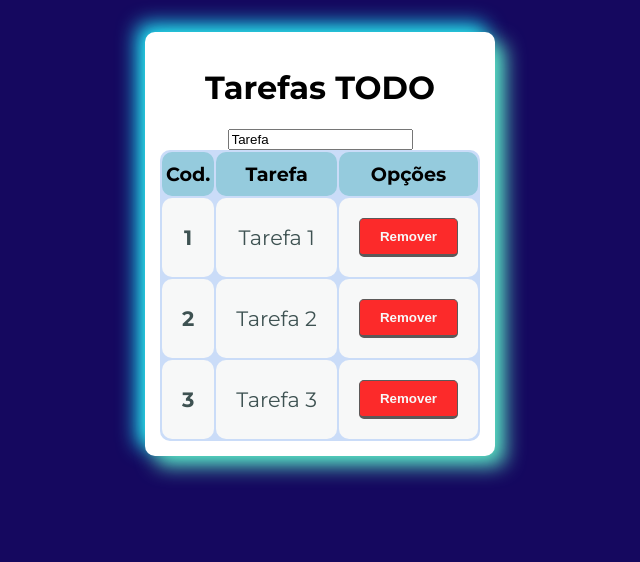
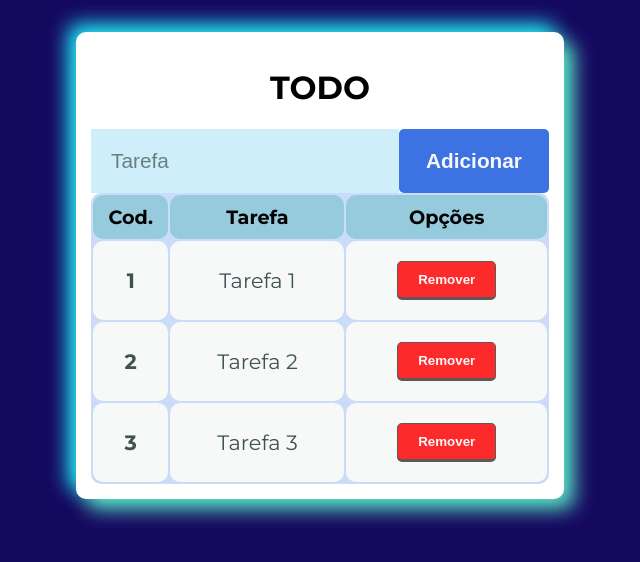
Before and after one commit to pedrohsa1/To-Do-Vue, a Vue app in the folder project-todo/: page / in a window 1280 px wide. Shown: the top 562 px of the page, without its empty margins (320-960 px from the left). Built offline with nearby package versions, Linux system fonts and the light colour scheme.

Commit message:
Estilizando o botão de adicionar tarefa

```diff
--- a/project-todo/src/components/Tarefas.vue
+++ b/project-todo/src/components/Tarefas.vue
@@ -6,7 +6,8 @@
     <input type="text"
            placeholder="Nome da Tarefa"
            v-model="nome"
-           v-on:keyup.enter="addTarefa()"/>
+           @keyup.enter="addTarefa()"/>
+    <button class="btn btnInput" @click="addTarefa()">Adicionar</button>
 
     <table>
       <thead>
@@ -33,7 +34,7 @@
 export default {
   data(){
     return {
-      titulo: "Tarefas TODO",
+      titulo: "TODO",
       nome: "Tarefa",
       tarefas: [
         {id: 1, nome: "Tarefa 1"},
@@ -64,5 +65,28 @@ export default {
 </script>
 
 <style scoped>
+  input {
+    width: calc(100%-150px);
+    border:0;
+    padding: 20px;
+    background-color: rgb(206, 239, 250);
+    font-size: 1.3em;
+    color: #687f7f;
+    /*display: inline; Se fizer o display inline, não precisa fazer o calculo para o botão e o campo ficarem juntos*/
+  }
 
+  .btnInput{
+    width: 150px;
+    border:0px;
+    padding: 20px;
+    font-size: 1.3em;
+    background-color: rgba(20, 84, 221, 0.822);
+    display: inline;
+  }
+
+  .btnInput:hover{
+    padding: 20px;
+    margin: 0;
+    border:0px;
+  }
 </style>
```
